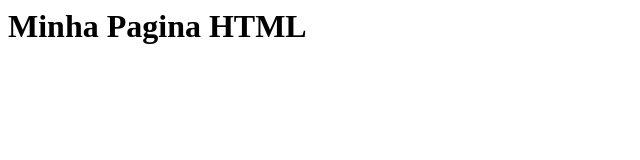
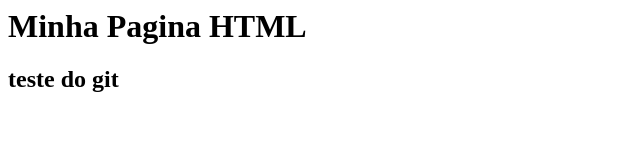
Before and after one commit to GPSFreitas/gama-no-github, a plain HTML site: page index.html in a window 1280 px wide. Shown: the whole page, without its empty margins (0-640 px from the left). Drawn offline with Linux system fonts and the light colour scheme.

Commit message:
Arquivo Index.html atualizado novamente

```diff
--- a/index.html
+++ b/index.html
@@ -1,5 +1,6 @@
 <html>
 	<body>
 		<h1> Minha Pagina HTML </h1>
+		<h2> teste do git	   </h2>
 	</body>
 </html>
```
